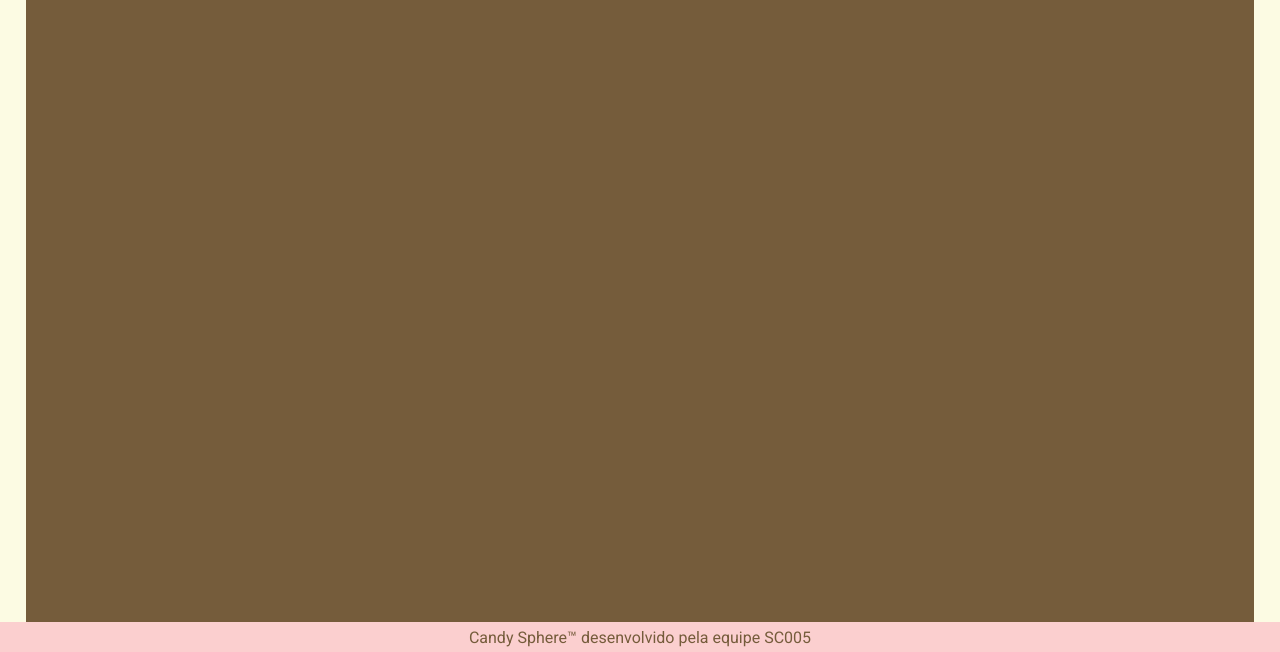
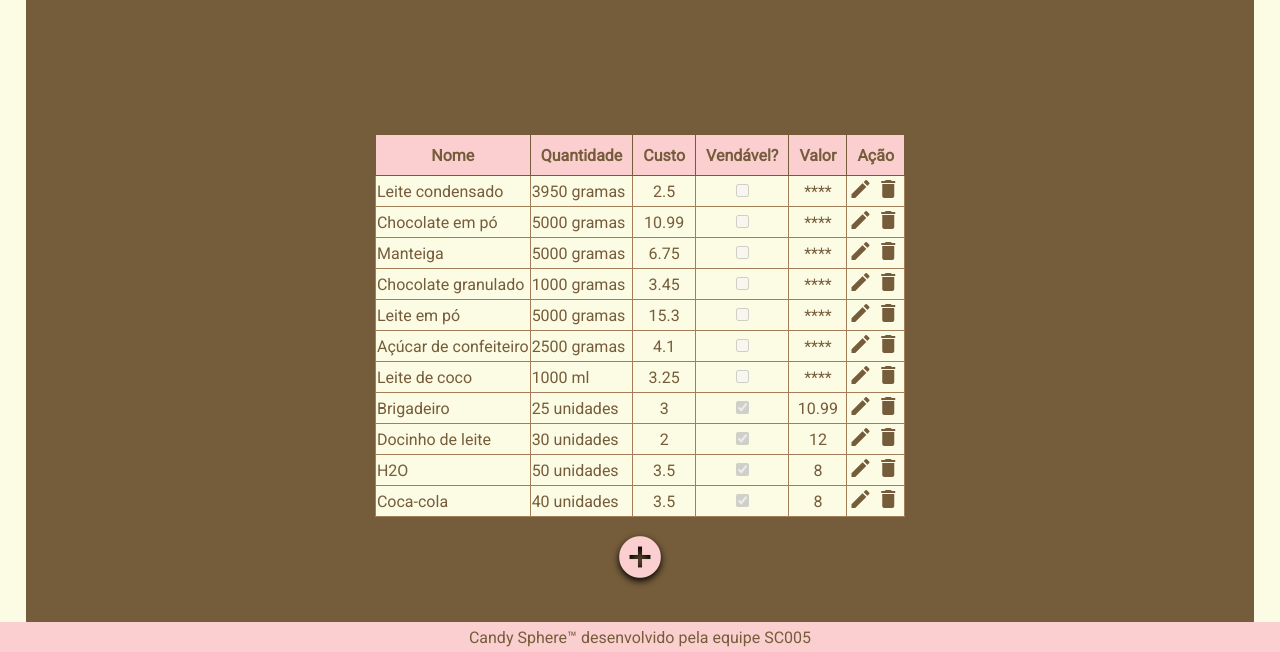
Before and after one commit to DHSC05G04/candySphere, a Node server app: page /admin/estoque in a window 1280 px wide. Shown: the part 148-800 px from the top of the page. Run offline with Node 20, Linux system fonts and the light colour scheme; some libraries are stand-ins or nearby versions.

Commit message:
Inclusão da tela de estoque

```diff
--- a/controllers/adminController.js
+++ b/controllers/adminController.js
@@ -32,7 +32,12 @@ const adminController = {
                         clientesAct: "inactive",
                         funcionariosAct: "inactive",
                         pdvAct: "inactive"};
-        res.render('admin/estoque', { title: 'Express', tabs: tabActive });
+
+    const estoque = JSON.parse(
+        fs.readFileSync(
+        path.join('database', 'estoque.json')));
+
+        res.render('admin/estoque', { title: 'Express', tabs: tabActive, estoque });
     },
     indexReceitas: (req, res, next) => {
         let tabActive = {homeAct: "inactive",
--- a/database/estoque.json
+++ b/database/estoque.json
@@ -0,0 +1,71 @@
+[{
+    "Nome":"Leite condensado",
+    "Qtd":{"Valor":3950, "Unidade":"gramas"},
+    "Custo":2.50,
+    "Vendavel":false
+},
+{
+    "Nome":"Chocolate em pó",
+    "Qtd":{"Valor":5000, "Unidade":"gramas"},
+    "Custo":10.99,
+    "Vendavel":false
+},
+{
+    "Nome":"Manteiga",
+    "Qtd":{"Valor":5000, "Unidade":"gramas"},
+    "Custo":6.75,
+    "Vendavel":false
+},
+{
+    "Nome":"Chocolate granulado",
+    "Qtd":{"Valor":1000, "Unidade":"gramas"},
+    "Custo":3.45,
+    "Vendavel":false
+},
+{
+    "Nome":"Leite em pó",
+    "Qtd":{"Valor":5000, "Unidade":"gramas"},
+    "Custo":15.30,
+    "Vendavel":false
+},
+{
+    "Nome":"Açúcar de confeiteiro",
+    "Qtd":{"Valor":2500, "Unidade":"gramas"},
+    "Custo":4.10,
+    "Vendavel":false
+},
+{
+    "Nome":"Leite de coco",
+    "Qtd":{"Valor":1000, "Unidade":"ml"},
+    "Custo":3.25,
+    "Vendavel":false
+},
+{
+    "Nome":"Brigadeiro",
+    "Qtd":{"Valor":25, "Unidade":"unidades"},
+    "Custo":3.00,
+    "Vendavel":true,
+    "Valor":10.99
+},
+{
+    "Nome":"Docinho de leite",
+    "Qtd":{"Valor":30, "Unidade":"unidades"},
+    "Custo":2.00,
+    "Vendavel":true,
+    "Valor":12.00
+},
+{
+    "Nome":"H2O",
+    "Qtd":{"Valor":50, "Unidade":"unidades"},
+    "Custo":3.50,
+    "Vendavel":true,
+    "Valor":8.00
+},
+{
+    "Nome":"Coca-cola",
+    "Qtd":{"Valor":40, "Unidade":"unidades"},
+    "Custo":3.50,
+    "Vendavel":true,
+    "Valor":8.00
+}
+]
--- a/public/stylesheets/style.css
+++ b/public/stylesheets/style.css
@@ -368,6 +368,107 @@ main {
     width: 100%;
     height: 120px;
     background-color: var(--color2);
+}
+
+/* Configuração da tela de estoque */
+
+#administracaoEstoque {
+    display: flex;
+    flex-wrap: wrap;
+    justify-content: center;
+    align-items: center;
+}
+
+#administracaoEstoque table {
+    border-collapse: collapse;
+    justify-self: center;
+    margin: 20px 0;
+}
+
+#administracaoEstoque table thead {
+    background-color: var(--color2);
+    color: var(--color5);
+    text-align: center;
+}
+
+#administracaoEstoque th {
+    height: 2.5em;
+    padding: 0 10px;
+    border: 1px solid var(--color5);
+}
+
+#administracaoEstoque table tbody {
+    background-color: var(--color1);
+    color: var(--color5);
+}
+
+#administracaoEstoque table tr:hover {
+    background-color: var(--color3);
+    transition: .4s;
+}
+
+#administracaoEstoque td.center {
+    text-align: center;
+}
+
+div.add-estoque {
+    position: fixed;
+    top:85%;
+    z-index: 1000;
+}
+
+div.add-estoque span{
+    font-size: 50px;
+    text-shadow: 0px 3px  7px black;
+    color: var(--color2);
+}
+
+div.add-estoque a:hover{
+   background-color: var(--color2);
+   border-radius: 50px;
+   transition: all .3s linear;
+}
+
+div.add-estoque a span:hover{
+    text-shadow: none;
+    color: var(--color5);
+}
+
+#form-estoque *{
+    padding: 0px;
+    margin: 0px;
+}
+
+#form-estoque {
+    background-color: var(--color1);
+    width:100%;
+    display: flex;
+    justify-content: center;
+    height: 60vh;
+    border: 5px solid var(--color5);
+    box-shadow: 0px 0px 0px 8px var(--color1) ;
+}
+
+#form-estoque h1 {
+    color: var(--color5);
+}
+
+#form-estoque label {
+    color: var(--color5);
+    width: 90%;
+    display: block;
+    text-align: left;
+}
+
+#form-estoque input {
+    margin-bottom: 20px;
+    height: 50px;
+    background-color: var(--color1);
+    border: 1px solid var(--color5);
+    color: var(--color5);
+    font-size: 20px;
+    max-width: 100%;
+    display: block;
 }
 
 /* ###### FINANCEIRO ######### */
--- a/views/admin/estoque.ejs
+++ b/views/admin/estoque.ejs
@@ -7,14 +7,85 @@
 
         <%- include('../partials/header') %>
 
-        <main id="administracao">
+        <main id="administracaoEstoque">
+            <table id="tabela-estoque">
+                <thead>
+                    <tr>
+                        <th>Nome</th>
+                        <th>Quantidade</th>
+                        <th>Custo</th>
+                        <th>Vendável?</th>
+                        <th>Valor</th>
+                        <th>Ação</th>
+                    </tr>
+                </thead>
+                <tbody>
+                    <% estoque.forEach(item => {%>
+                    <tr>
+                        <td><%= item.Nome %></td>
+                        <td><%= item.Qtd.Valor%> <%= item.Qtd.Unidade %></td>
+                        <td class="center"><%= item.Custo %></td>
+                        <% if(item.Vendavel) { %>
+                            <td class="center"><input type="checkbox" checked disabled></td>
+                            <td class="center"><%= item.Valor %></td>
+                        <% } else { %>
+                            <td class="center"><input type="checkbox" disabled></td>
+                            <td class="center">****</td>
+                        <% }; %>
+                        <td><a class="btn-editar" href=""><span class="material-icons">edit</span></a>
+                            <a class="btn-deletar" href=""><span class="material-icons">delete</span></a>
+                        </td>
+                    </tr>
+                    <% }); %>
+                </tbody>
+            </table>
+            <div class="add-estoque"><a id="btn-add" href="#"><span class="material-icons">add_circle</span></a></div>
+        </main>
 
-        </main>
+        <div id="modal-estoque" class="modal-container">
+            <div id="conteudo-modal">
+                <form id="form-estoque" action="">
+                    <div class="btn-fechar"> <button id="fechar-tudo" class="fechar-modal">x</button></div>
+                    <h1>Cadastro de item</h1>
+                    <label for="nome-item">Nome</label>
+                    <input type="text" id="nome-item" class="input-cadastro" name="nome-item"
+                        placeholder="Digite o nome do item">
+                    <label for="qtd">Quantidade</label>
+                    <input type="number" id="qtd" class="input-cadastro" name="qtd"
+                        placeholder="Quantidade">
+                    <label for="custo">Custo</label>
+                    <input type="number" id="custo" class="input-cadastro" name="custo"
+                        placeholder="Digite o custo da unidade">
+                    <label for="vendavel" class="vendavel">Vendável?</label>
+                    <input type="checkbox" id="vendavel" class="input-cadastro vendavel" name="vendavel">
+                    <input type="number" id="valor" class="input-cadastro" name="valor"
+                        placeholder="Digite o preço de venda da unidade">
+                    <input type="submit" class="btn-cliente" value="Salvar">
+                </form>
+            </div>
+        </div>
 
         <%- include('../partials/footer') %>
 
         <%- include('../partials/scripts') %>
 
+        <script>
+            function iniciaModal(modalId){
+                const modal = document.getElementById(modalId);
+                modal.classList.add('mostrar');
+                modal.addEventListener('click',(e)=>{
+                   if(e.target.id =='fechar-tudo'){
+                    modal.classList.remove('mostrar');
+                   };
+                });
+            };
+            const btnClienteAdd = document.querySelector('.add-estoque');
+            btnClienteAdd.addEventListener('click',()=>{
+                iniciaModal('modal-estoque');
+
+            });
+        </script>
+
     </body>
 
 </html>
```
